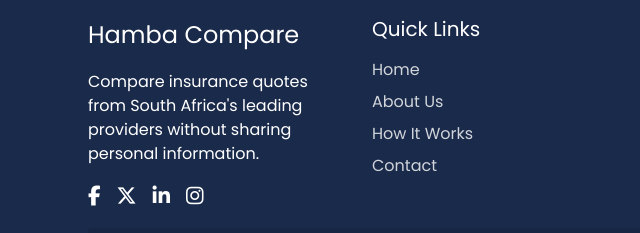
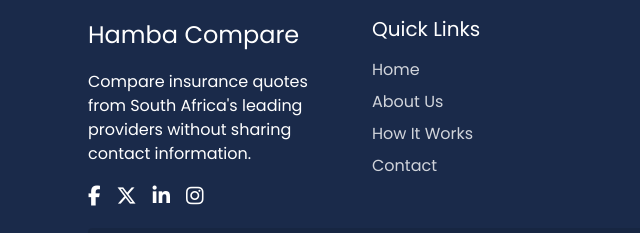
Before and after one commit to derekhobden/hambawebsite, a plain HTML site: page terms-of-service.html in a window 1280 px wide. Shown: the part 3883-4116 px from the top of the page, 0-640 px from the left. Drawn offline with Linux system fonts and the light colour scheme.

Commit message:
contact info

```diff
--- a/terms-of-service.html
+++ b/terms-of-service.html
@@ -227,7 +227,7 @@
             <div class="footer-grid">
                 <div>
                     <div class="footer-logo">Hamba Compare</div>
-                    <p>Compare insurance quotes from South Africa's leading providers without sharing personal information.</p>
+                    <p>Compare insurance quotes from South Africa's leading providers without sharing contact information.</p>
                     <div class="social-links">
                         <a href="https://facebook.com/" class="social-link" aria-label="Facebook" target="_blank" rel="noopener noreferrer">
                             <i class="fab fa-facebook-f"></i>
```
